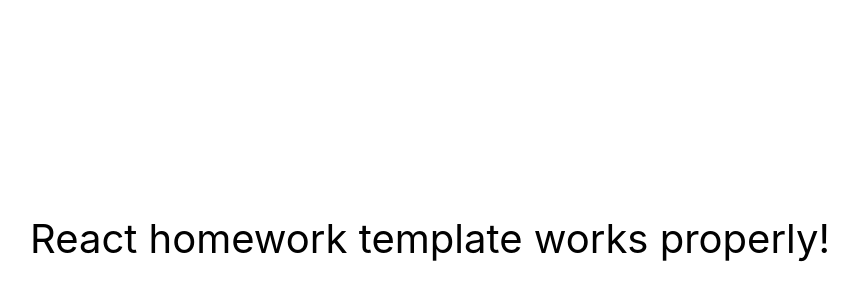
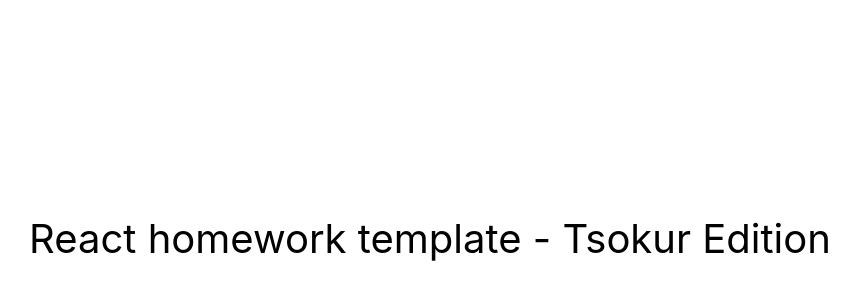
Before and after one commit to AndriiTsokur/goit-react-hw-01-components, a React (Create React App) app: page / in a window 1280 px wide. Shown: the part 162-462 px from the top of the page, without its empty margins (210-1069 px from the left). Built offline with nearby package versions, Linux system fonts and the light colour scheme.

Commit message:
Update App.jsx

```diff
--- a/src/components/App.jsx
+++ b/src/components/App.jsx
@@ -10,7 +10,7 @@ export const App = () => {
 				color: '#010101',
 			}}
 		>
-			React homework template works properly!
+			React homework template - Tsokur Edition
 		</div>
 	);
 };
```
